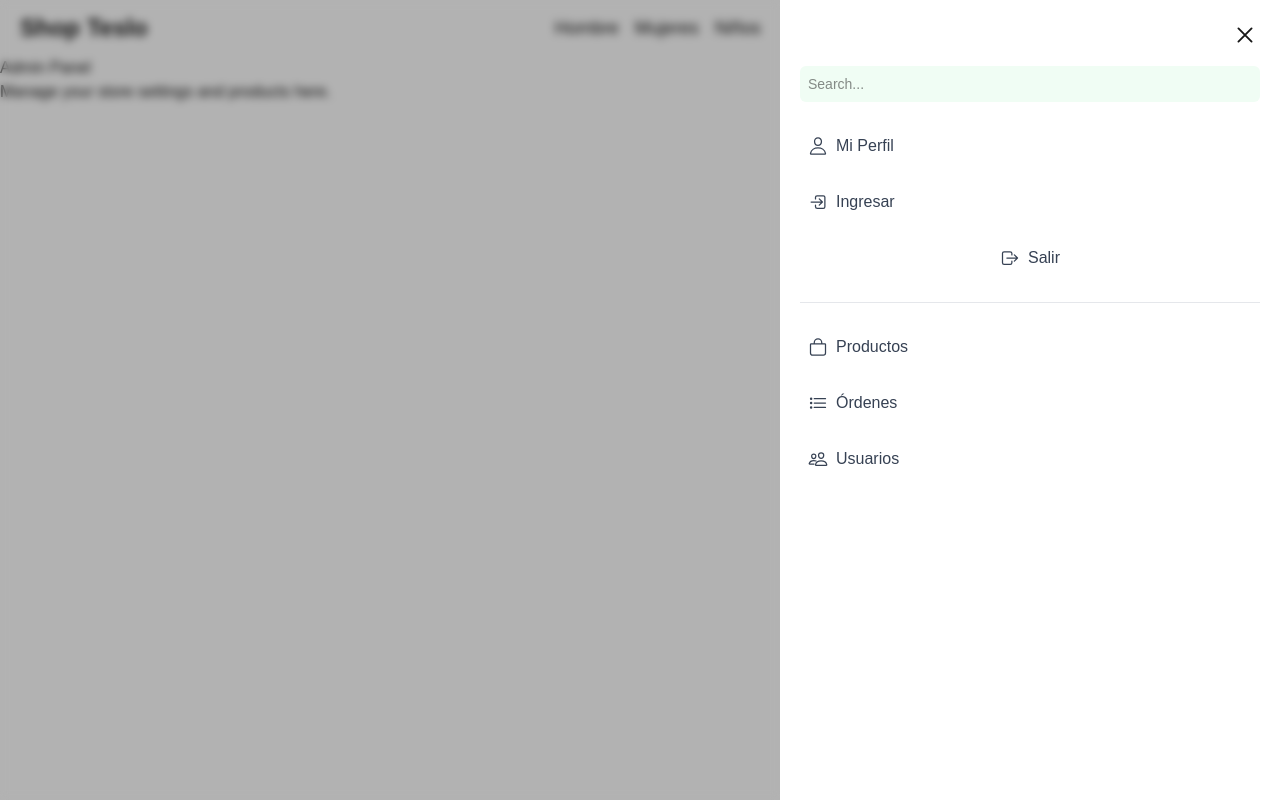
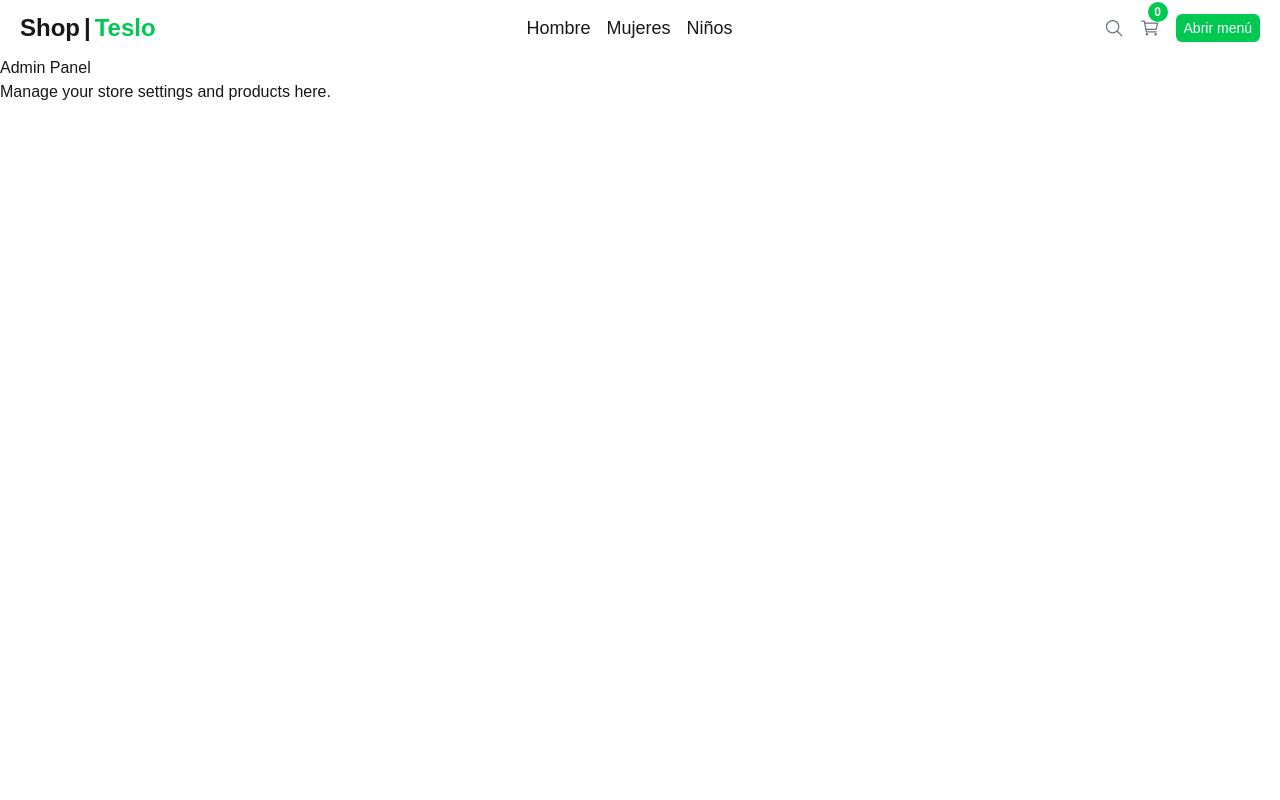
Before and after one commit to jhoelsv25/teslo-shop, a Next.js app: page /admin in a window 1280 px wide. Built offline with nearby package versions, Linux system fonts and the light colour scheme.

Commit message:
Enhance product grid item with add to cart button and update header and sidebar styles

```diff
--- a/components/products/ProductGridItem.tsx
+++ b/components/products/ProductGridItem.tsx
@@ -27,8 +27,20 @@ export function ProductGridItem({ product }: Props) {
           height={500}
         />
         <div className=" p-4 flex flex-col">
-          <h3 className="text-sm font-semibold mb-2 group-hover:underline group-hover:text-foreground">{product.title}</h3>
-          <span className="text-xl font-bold">${product.price.toFixed(2)}</span>
+          <h3 className="text-sm font-semibold mb-2 group-hover:underline  group-hover:text-green-500">
+            {product.title}
+          </h3>
+          <button
+          onClick={(e) => {
+            e.preventDefault();
+            // Aquí podrías agregar la lógica para añadir el producto al carrito
+            alert(`Añadido ${product.title} al carrito`);
+          }}
+          className="mt-auto self-start bg-green-500 text-white px-4 py-2 rounded-md hover:bg-green-600 transition-colors w-full cursor-pointer">
+            <span className="text-xl font-bold">
+              ${product.price.toFixed(2)}
+            </span>
+          </button>
         </div>
       </div>
     </Link>
--- a/components/ui/header/Header.tsx
+++ b/components/ui/header/Header.tsx
@@ -1,21 +1,26 @@
+"use client";
+
+import { useUiStore } from "@/store";
 import Link from "next/link";
-import { IoCartOutline,  IoMenuOutline, IoSearchOutline } from "react-icons/io5";
+import { IoCartOutline, IoSearchOutline } from "react-icons/io5";
 export function Header() {
+    const isMenuOpen = useUiStore((state) => state.isSideMenuOpen);
+    const toggleMenu = useUiStore((state) => state.openSideMenu);
   return (
     <header className=" flex px-5 py-3 justify-between items-center w-full">
       <div>
-        <Link href="/" className="text-2xl font-bold">
-          <h1>Shop Teslo</h1>
+        <Link href="/" className="text-2xl font-bold flex items-center gap-1">
+          <h1>Shop</h1> |<strong className="text-green-500">Teslo</strong>
         </Link>
       </div>
       <div className="hidden md:flex gap-4">
-        <Link href="/category/men" className="text-lg">
+        <Link href="/category/men" className="text-lg hover:text-green-500">
           Hombre
         </Link>
-        <Link href="/category/women" className="text-lg">
+        <Link href="/category/women" className="text-lg hover:text-green-500">
           Mujeres
         </Link>
-        <Link href="/category/kids" className="text-lg">
+        <Link href="/category/kids" className="text-lg hover:text-green-500">
           Niños
         </Link>
       </div>
@@ -29,8 +34,8 @@ export function Header() {
             <span className="absolute -top-4 -right-2 font-bold text-xs z-10 bg-green-500 text-white rounded-full w-5 h-5 flex items-center justify-center">0</span>
           </div>
         </Link>
-        <button className="ml-4 text-lg">
-          <IoMenuOutline className="text-gray-500 size-5" />
+        <button className="ml-4 flex items-center text-sm bg-green-500 text-white rounded-md px-2 py-1 cursor-pointer" onClick={toggleMenu}>
+          <span>{isMenuOpen ? "Cerrar menú" : "Abrir menú"}</span>
         </button>
       </div>
     </header>
--- a/components/ui/sidebar/Sidebar.tsx
+++ b/components/ui/sidebar/Sidebar.tsx
@@ -1,18 +1,45 @@
+"use client";
+
+import { useUiStore } from "@/store";
+import clsx from "clsx";
 import Link from "next/link";
-import { IoCloseCircle, IoCloseCircleOutline, IoCloseOutline, IoPersonOutline, IoLogInOutline, IoLogOutOutline, IoBagOutline, IoListOutline, IoPeopleOutline } from "react-icons/io5";
+import {
+  IoCloseOutline,
+  IoPersonOutline,
+  IoLogInOutline,
+  IoLogOutOutline,
+  IoBagOutline,
+  IoListOutline,
+  IoPeopleOutline,
+} from "react-icons/io5";
 
 export function Sidebar() {
+  const isSideMenuOpen = useUiStore((state) => state.isSideMenuOpen);
+  const closeSideMenu = useUiStore((state) => state.closeSideMenu);
   return (
-    <aside className="w-64 bg-white shadow-lg fixed top-0 right-0 h-full z-20">
+    <aside className="">
       {/* background black */}
+      {isSideMenuOpen && (
+        <>
           <div className="fixed inset-0 z-10 bg-black opacity-30"></div>
           {/* BLUR */}
-          <div className="fixed inset-0 z-10 backdrop-blur-xs backdrop-filter"></div>
+          <div onClick={closeSideMenu} className="fixed inset-0 z-10 backdrop-blur-xs backdrop-filter"></div>
+        </>
+      )}
       {/* Sidebar content */}
-        <nav className="fixed p-5 top-0 right-0 w-125 h-screen bg-white  overflow-y-auto transform transition-all duration-300 ease-in-out z-20">
-
+      <nav
+        className={clsx(
+          "fixed p-5 top-0 right-0 w-125 h-screen bg-white  overflow-y-auto transform transition-all duration-300 ease-in-out z-20",
+          {
+            "translate-x-full": !isSideMenuOpen,
+          }
+        )}
+      >
         <header className="flex items-center justify-end mb-4">
-            <button>
+          <button
+            onClick={closeSideMenu}
+            className="text-gray-600 hover:text-gray-900 focus:outline-none"
+          >
             <IoCloseOutline size={30} />
           </button>
         </header>
@@ -28,13 +55,19 @@ export function Sidebar() {
         {/* menú de usuario */}
         <ul className="mt-6 space-y-4">
           <li className="flex items-center">
-              <Link href="/profile" className="w-full text-gray-700 hover:text-green-500 hover:bg-green-50 flex items-center rounded-md px-2 py-2 transition-colors">
+            <Link
+              href="/profile"
+              className="w-full text-gray-700 hover:text-green-500 hover:bg-green-50 flex items-center rounded-md px-2 py-2 transition-colors"
+            >
               <IoPersonOutline size={20} className="inline mr-2" />
               Mi Perfil
             </Link>
           </li>
           <li className="flex items-center">
-              <Link href="/login" className="w-full text-gray-700 hover:text-green-500 hover:bg-green-50 flex items-center rounded-md px-2 py-2 transition-colors">
+            <Link
+              href="/login"
+              className="w-full text-gray-700 hover:text-green-500 hover:bg-green-50 flex items-center rounded-md px-2 py-2 transition-colors"
+            >
               <IoLogInOutline size={20} className="inline mr-2" />
               Ingresar
             </Link>
@@ -50,19 +83,28 @@ export function Sidebar() {
         {/* menú de administración */}
         <ul className="space-y-4">
           <li className="flex items-center">
-              <Link href="/admin/products" className="w-full text-gray-700 hover:text-green-500 hover:bg-green-50 flex items-center rounded-md px-2 py-2 transition-colors">
+            <Link
+              href="/admin/products"
+              className="w-full text-gray-700 hover:text-green-500 hover:bg-green-50 flex items-center rounded-md px-2 py-2 transition-colors"
+            >
               <IoBagOutline size={20} className="inline mr-2" />
               Productos
             </Link>
           </li>
           <li className="flex items-center">
-              <Link href="/admin/orders" className="w-full text-gray-700 hover:text-green-500 hover:bg-green-50 flex items-center rounded-md px-2 py-2 transition-colors">
+            <Link
+              href="/admin/orders"
+              className="w-full text-gray-700 hover:text-green-500 hover:bg-green-50 flex items-center rounded-md px-2 py-2 transition-colors"
+            >
               <IoListOutline size={20} className="inline mr-2" />
               Órdenes
             </Link>
           </li>
           <li className="flex items-center">
-              <Link href="/admin/users" className="w-full text-gray-700 hover:text-green-500 hover:bg-green-50 flex items-center rounded-md px-2 py-2 transition-colors">
+            <Link
+              href="/admin/users"
+              className="w-full text-gray-700 hover:text-green-500 hover:bg-green-50 flex items-center rounded-md px-2 py-2 transition-colors"
+            >
               <IoPeopleOutline size={20} className="inline mr-2" />
               Usuarios
             </Link>
--- a/package.json
+++ b/package.json
@@ -9,6 +9,7 @@
     "lint": "eslint"
   },
   "dependencies": {
+    "clsx": "^2.1.1",
     "next": "16.0.10",
     "react": "19.2.1",
     "react-dom": "19.2.1",
--- /dev/null
+++ b/store/index.ts
@@ -0,0 +1 @@
+export * from "./ui-store";
--- /dev/null
+++ b/store/ui-store.ts
@@ -0,0 +1,13 @@
+import { create } from "zustand";
+
+interface State {
+    isSideMenuOpen: boolean;
+    openSideMenu: () => void;
+    closeSideMenu: () => void;
+}
+
+export const useUiStore = create<State>()((set) => ({
+    isSideMenuOpen: false,
+    openSideMenu: () => set({ isSideMenuOpen: true }),
+    closeSideMenu: () => set({ isSideMenuOpen: false }),
+}));
```
Also changed, not shown: 1 other file (tests, documents, lock files or other folders). Lines whose indentation alone changed are shown as unchanged.
